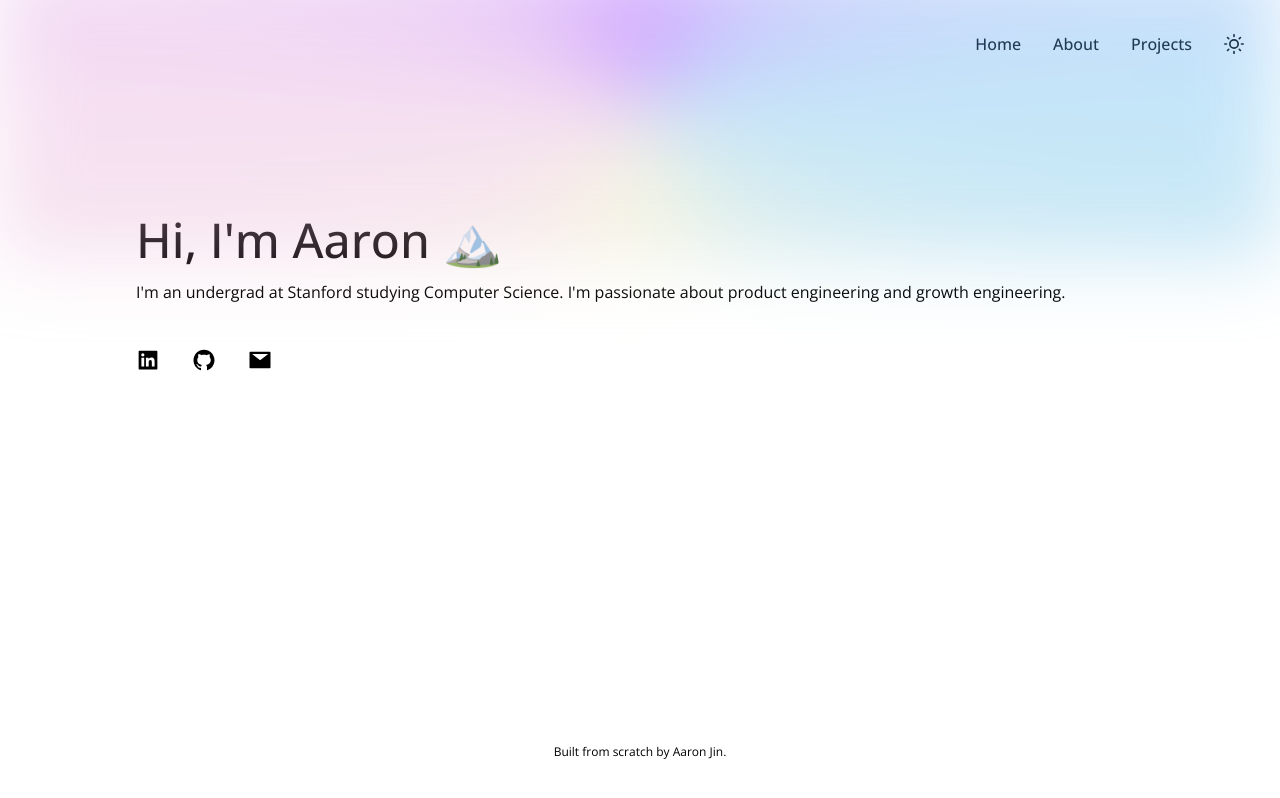
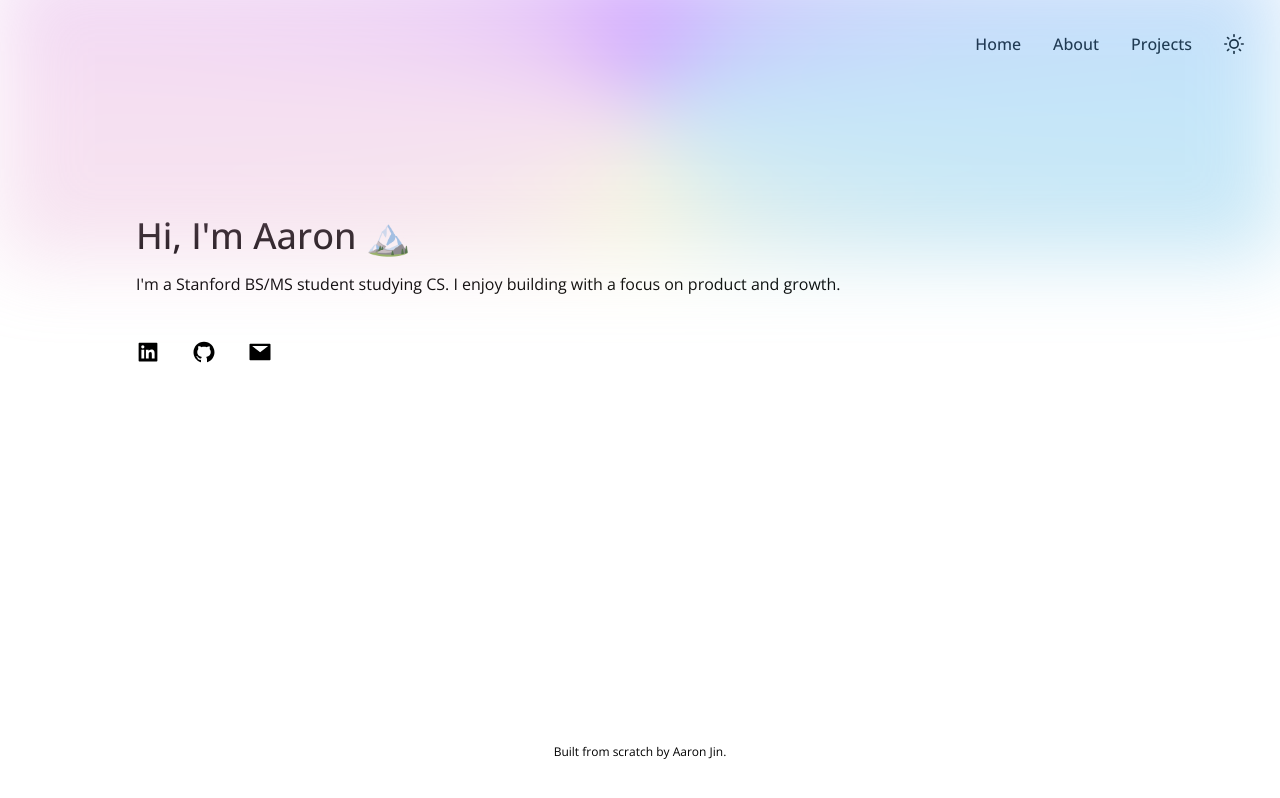
Before and after one commit to aaronkjin/personal, a Next.js app: page / in a window 1280 px wide. Built offline with nearby package versions, Linux system fonts and the light colour scheme.

Commit message:
new description

```diff
--- a/pages/index.js
+++ b/pages/index.js
@@ -14,12 +14,11 @@ export default function Home() {
       </Head>
 
       <div className="mt-32 p-2 laptop:p-0">
-        <h1 className="font-medium text-4xl tablet:text-5xl p-1 tablet:p-2 w-full">
+        <h1 className="font-medium text-3xl tablet:text-4xl p-1 tablet:p-2 w-full">
           {theme === "dark" ? "Hi, I'm Aaron 🌋" : "Hi, I'm Aaron 🏔️"}
         </h1>
         <h1 className="text-sm tablet:text-base p-1 tablet:p-2 w-full">
-          I&apos;m an undergrad at Stanford studying Computer Science. I&apos;m
-          passionate about product engineering and growth engineering.
+          I&apos;m a Stanford BS/MS student studying CS. I enjoy building with a focus on product and growth.
         </h1>
       </div>
       <div className="tablet:flex hidden">
```
